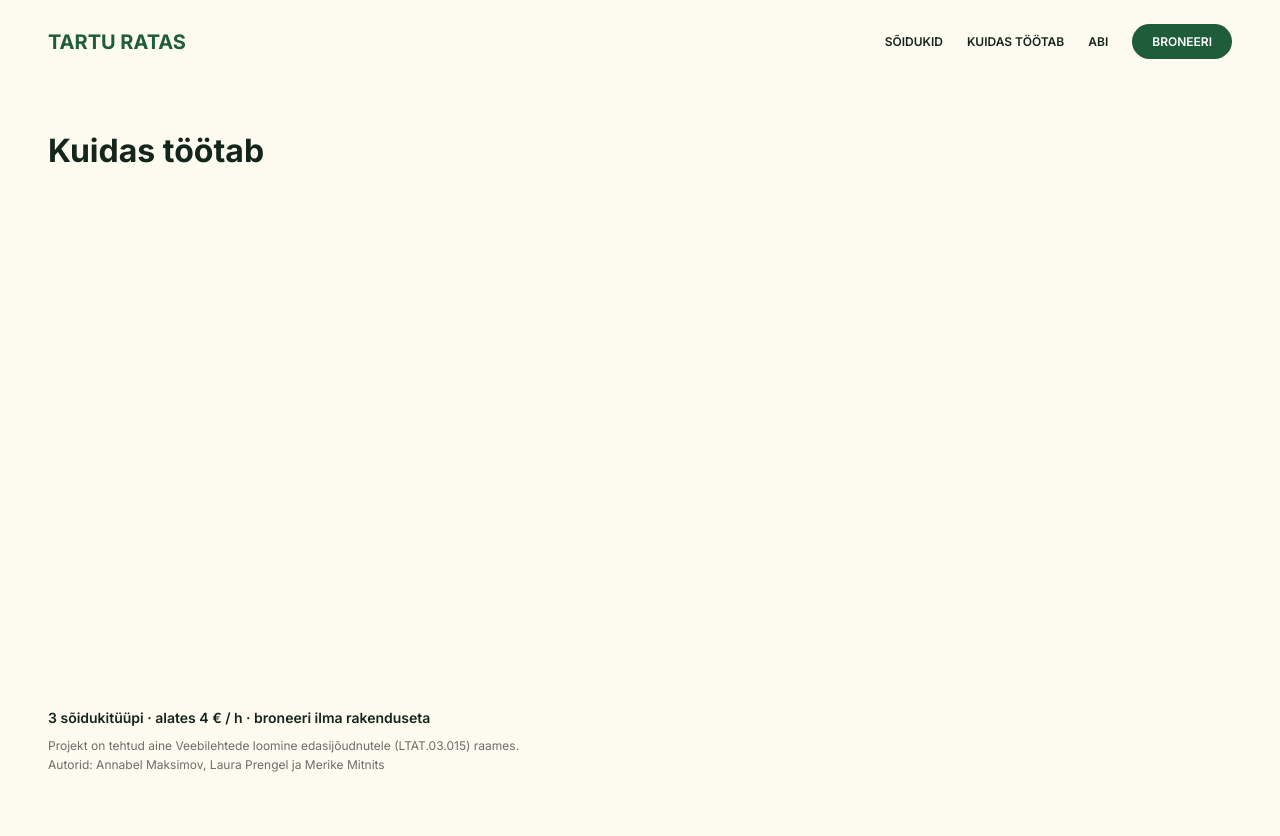
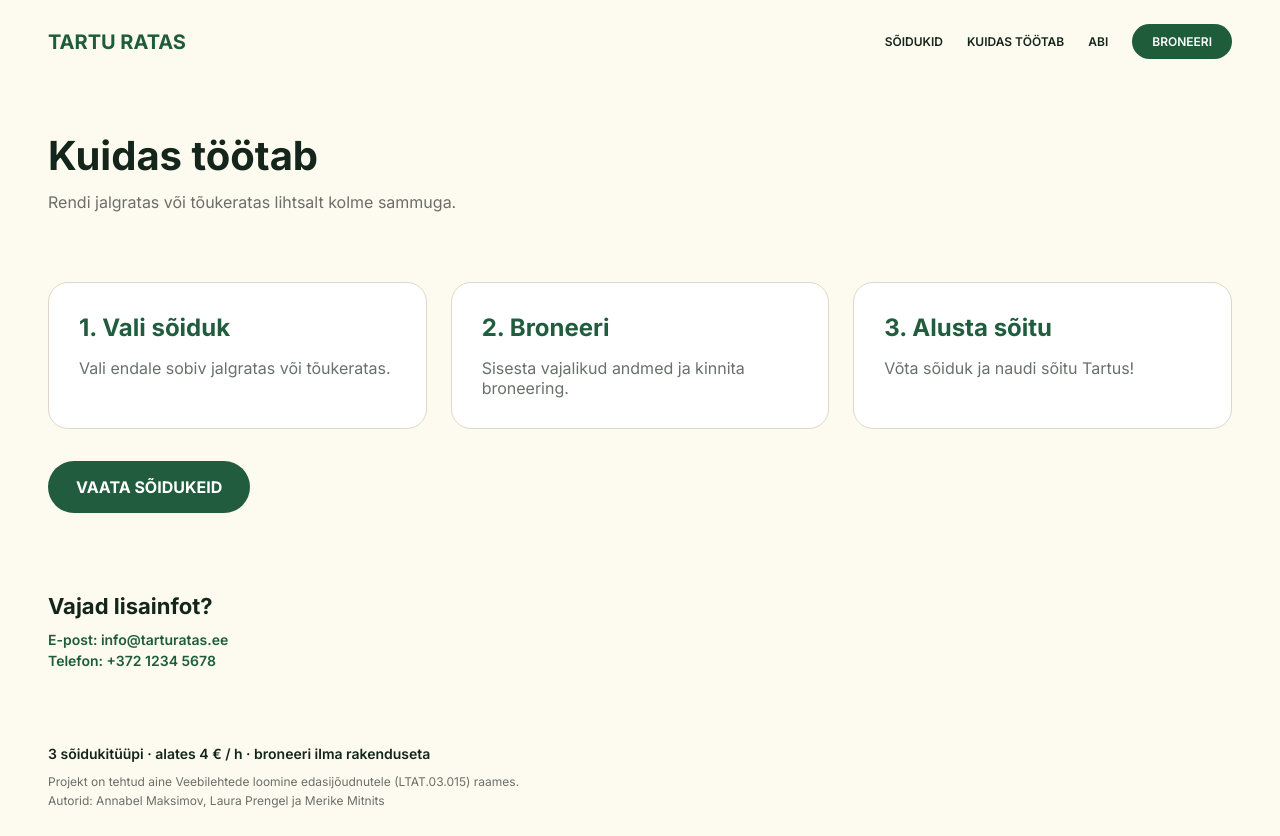
Before and after one commit to AnnabelM7/rattarent, a Vue app: page /#/kuidas-tootab in a window 1280 px wide. Before the commit the page ends 800 px from the top, so only its background shows below. Built offline with nearby package versions, Linux system fonts and the light colour scheme.

Commit message:
Update HowItWorksPage.vue

```diff
--- a/src/views/HowItWorksPage.vue
+++ b/src/views/HowItWorksPage.vue
@@ -1,12 +1,114 @@
 <template>
   <main class="page">
+
     <h1>Kuidas töötab</h1>
+    <p class="intro">Rendi jalgratas või tõukeratas lihtsalt kolme sammuga.</p>
+
+    <section class="steps">
+    <div>
+      <h2>1. Vali sõiduk</h2>
+      <p>Vali endale sobiv jalgratas või tõukeratas.</p>
+    </div>
+    <div>
+      <h2>2. Broneeri</h2>
+      <p>Sisesta vajalikud andmed ja kinnita broneering.</p>
+    </div>
+    <div>
+      <h2>3. Alusta sõitu</h2>
+      <p>Võta sõiduk ja naudi sõitu Tartus!</p>
+    </div>
+    </section>
+
+    <RouterLink to="/soidukid" class="button">
+      VAATA SÕIDUKEID
+    </RouterLink>
+
+    <section class="contact">
+      <h2>Vajad lisainfot?</h2>
+      <p>E-post: info@tarturatas.ee</p>
+      <p>Telefon: +372 1234 5678</p>
+    </section>
+
   </main>
 </template>
 
 <style scoped>
+
 .page {
   flex: 1;
   padding: 48px;
 }
+
+h1 {
+  font-size: 40px;
+  font-weight: 700;
+  margin-bottom: 12px;
+}
+
+.intro {
+  color: var(--text-muted);
+  margin-bottom: 40px;
+}
+
+.steps {
+  display: flex;
+  gap: 24px;
+  margin-top: 70px;
+}
+
+.steps div {
+  flex: 1;
+  background-color: white;
+  border: 1px solid #ddd8c8;
+  border-radius: 20px;
+  padding: 30px;
+}
+
+.steps h2 {
+  color: #205c3d;
+  margin-bottom: 16px;
+}
+
+.steps p {
+  color: #68716b;
+}
+
+.button {
+  display: inline-block;
+  margin-top: 32px;
+  padding: 16px 28px;
+  background-color: #205c3d;
+  color: white;
+  border-radius: 30px;
+  text-decoration: none;
+  font-weight: bold;
+}
+
+@media (max-width: 768px) {
+  .steps {
+    flex-direction: column;
+  }
+
+  .page {
+    padding: 24px;
+  }
+}
+
+.contact {
+  margin-top: 80px;
+}
+
+.contact h2 {
+  font-size: 22px;
+  font-weight: 700;
+  margin-bottom: 12px;
+}
+
+.contact p {
+  font-size: 14px;
+  font-weight: 600;
+  color: var(--green-dark);
+  margin-bottom: 4px;
+}
+
 </style>
```
